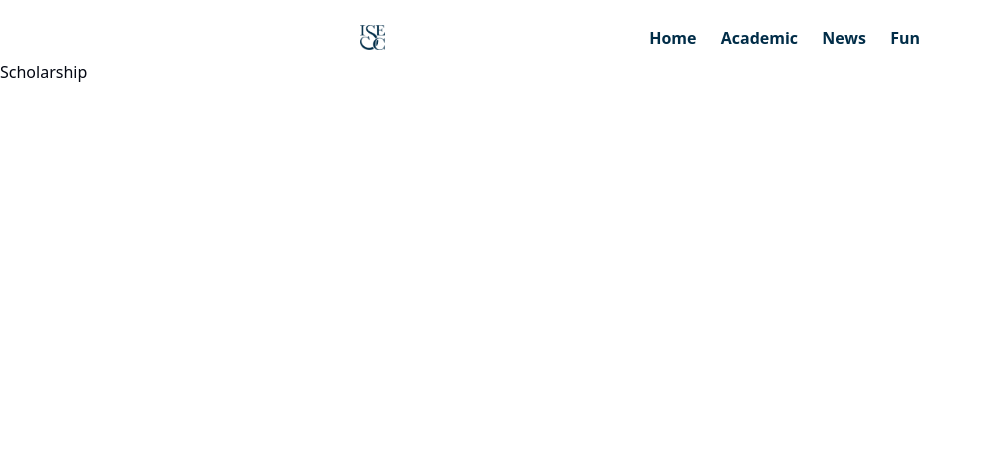
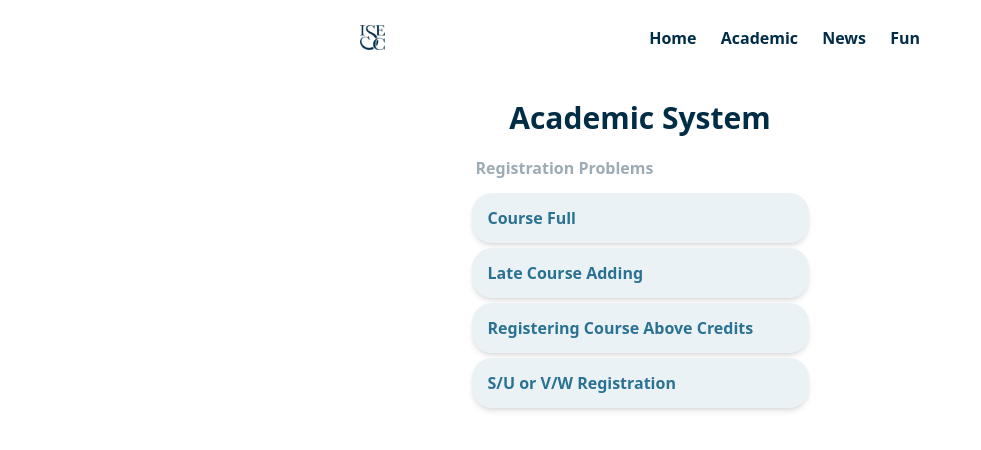
Before and after one commit to IT-ISESC/ISESC-Website, a SvelteKit app: page /academic in a window 1280 px wide. Shown: the top 450 px of the page, without its empty margins (0-981 px from the left). Built offline with nearby package versions, Linux system fonts and the light colour scheme.

Commit message:
modified:   src/routes/academic/+page.svelte

```diff
--- a/src/app.css
+++ b/src/app.css
@@ -26,7 +26,7 @@
     --secondary: 220 14.3% 95.9%;
     --secondary-blue: 199 54% 37%;
     --secondary-red: 357 68% 45%;
-    --secondary-light-blue: 206 40% 56%;
+    --secondary-light-blue: 295872;
 
     --cream: 43 57% 88%;
 
--- a/src/routes/academic/+page.svelte
+++ b/src/routes/academic/+page.svelte
@@ -1,11 +1,19 @@
 <script>
-
+    import Cards from '$lib/components/ui/cards/Cards.svelte';
 </script>
 
-<div>
+<div class="flex items-center justify-center mt-10">
+    <h1 class="text-3xl font-bold text-primary-blue">Academic System</h1>
+</div>
 
-    <span>
-        <h1>Scholarship</h1>
-    </span>
+<div class="flex flex-col items-center mt-5">
+    <div class="w-[337px] flex flex-col items-start space-y-[5px]">
+        <p class="text-[16px] text-[#9CABB4] font-bold mb-2 ml-1">Registration Problems</p>
 
+        <!-- Cards components -->
+        <Cards topic="Course Full" link="academic/registration-problems/course-full" />
+        <Cards topic="Late Course Adding" link="/academic/registration-problems/late-course-adding" />
+        <Cards topic="Registering Course Above Credits" link="/academic/registration-problems/registering-course-above-credits" />
+        <Cards topic="S/U or V/W Registration" link="/academic/registration-problems/s-u-or-v-w-registration" />
+    </div>
 </div>
--- a/tailwind.config.ts
+++ b/tailwind.config.ts
@@ -1,64 +1,70 @@
-import { fontFamily } from "tailwindcss/defaultTheme";
-import type { Config } from "tailwindcss";
+import { fontFamily } from 'tailwindcss/defaultTheme'
+import type { Config } from 'tailwindcss'
 
 const config: Config = {
-	darkMode: ["class"],
-	content: ["./src/**/*.{html,js,svelte,ts}"],
-	safelist: ["dark"],
+  darkMode: ['class'],
+  content: ['./src/**/*.{html,js,svelte,ts}'],
+  safelist: ['dark'],
   theme: {
     container: {
       center: true,
-			padding: "2rem",
+      padding: '2rem',
       screens: {
-				"2xl": "1400px"
-			}
+        '2xl': '1400px',
+      },
     },
     extend: {
       colors: {
-				border: "hsl(var(--border) / <alpha-value>)",
-				input: "hsl(var(--input) / <alpha-value>)",
-				ring: "hsl(var(--ring) / <alpha-value>)",
-				background: "hsl(var(--background) / <alpha-value>)",
-				foreground: "hsl(var(--foreground) / <alpha-value>)",
+        border: 'hsl(var(--border) / <alpha-value>)',
+        input: 'hsl(var(--input) / <alpha-value>)',
+        ring: 'hsl(var(--ring) / <alpha-value>)',
+        background: 'hsl(var(--background) / <alpha-value>)',
+        foreground: 'hsl(var(--foreground) / <alpha-value>)',
         primary: {
-					DEFAULT: "hsl(var(--primary) / <alpha-value>)",
-					foreground: "hsl(var(--primary-foreground) / <alpha-value>)"
+          DEFAULT: 'hsl(var(--primary) / <alpha-value>)',
+          blue: 'hsl(var(--primary-blue) / <alpha-value>)',
+          red: 'hsl(var(--primary-red) / <alpha-value>)',
         },
         secondary: {
-					DEFAULT: "hsl(var(--secondary) / <alpha-value>)",
-					foreground: "hsl(var(--secondary-foreground) / <alpha-value>)"
+          DEFAULT: 'hsl(var(--secondary) / <alpha-value>)',
+          blue: 'hsl(var(--secondary-blue) / <alpha-value>)',
+          red: 'hsl(var(--secondary-red) / <alpha-value>)',
+          lightBlue: 'hsl(var(--secondary-light-blue) / <alpha-value>)',
         },
+        cream: 'hsl(var(--cream) / <alpha-value>)',
         destructive: {
-					DEFAULT: "hsl(var(--destructive) / <alpha-value>)",
-					foreground: "hsl(var(--destructive-foreground) / <alpha-value>)"
+          DEFAULT: 'hsl(var(--destructive) / <alpha-value>)',
+          foreground: 'hsl(var(--destructive-foreground) / <alpha-value>)',
         },
         muted: {
-					DEFAULT: "hsl(var(--muted) / <alpha-value>)",
-					foreground: "hsl(var(--muted-foreground) / <alpha-value>)"
+          DEFAULT: 'hsl(var(--muted) / <alpha-value>)',
+          foreground: 'hsl(var(--muted-foreground) / <alpha-value>)',
         },
         accent: {
-					DEFAULT: "hsl(var(--accent) / <alpha-value>)",
-					foreground: "hsl(var(--accent-foreground) / <alpha-value>)"
+          DEFAULT: 'hsl(var(--accent) / <alpha-value>)',
+          foreground: 'hsl(var(--accent-foreground) / <alpha-value>)',
         },
         popover: {
-					DEFAULT: "hsl(var(--popover) / <alpha-value>)",
-					foreground: "hsl(var(--popover-foreground) / <alpha-value>)"
+          DEFAULT: 'hsl(var(--popover) / <alpha-value>)',
+          foreground: 'hsl(var(--popover-foreground) / <alpha-value>)',
         },
         card: {
-					DEFAULT: "hsl(var(--card) / <alpha-value>)",
-					foreground: "hsl(var(--card-foreground) / <alpha-value>)"
-				}
+          DEFAULT: 'hsl(var(--card) / <alpha-value>)',
+          foreground: 'hsl(var(--card-foreground) / <alpha-value>)',
+        },
       },
       borderRadius: {
-				lg: "var(--radius)",
-				md: "calc(var(--radius) - 2px)",
-				sm: "calc(var(--radius) - 4px)"
+        lg: 'var(--radius)',
+        md: 'calc(var(--radius) - 2px)',
+        sm: 'calc(var(--radius) - 4px)',
       },
       fontFamily: {
-				sans: [...fontFamily.sans]
+        sans: [...fontFamily.sans],
+        heading: ['"Libre Baskerville"'],
+        body: ['"Muli Regular'],
+      },
+    },
+  },
 }
-		}
-	},
-};
 
-export default config;
+export default config
```
Lines whose indentation alone changed are shown as unchanged.
